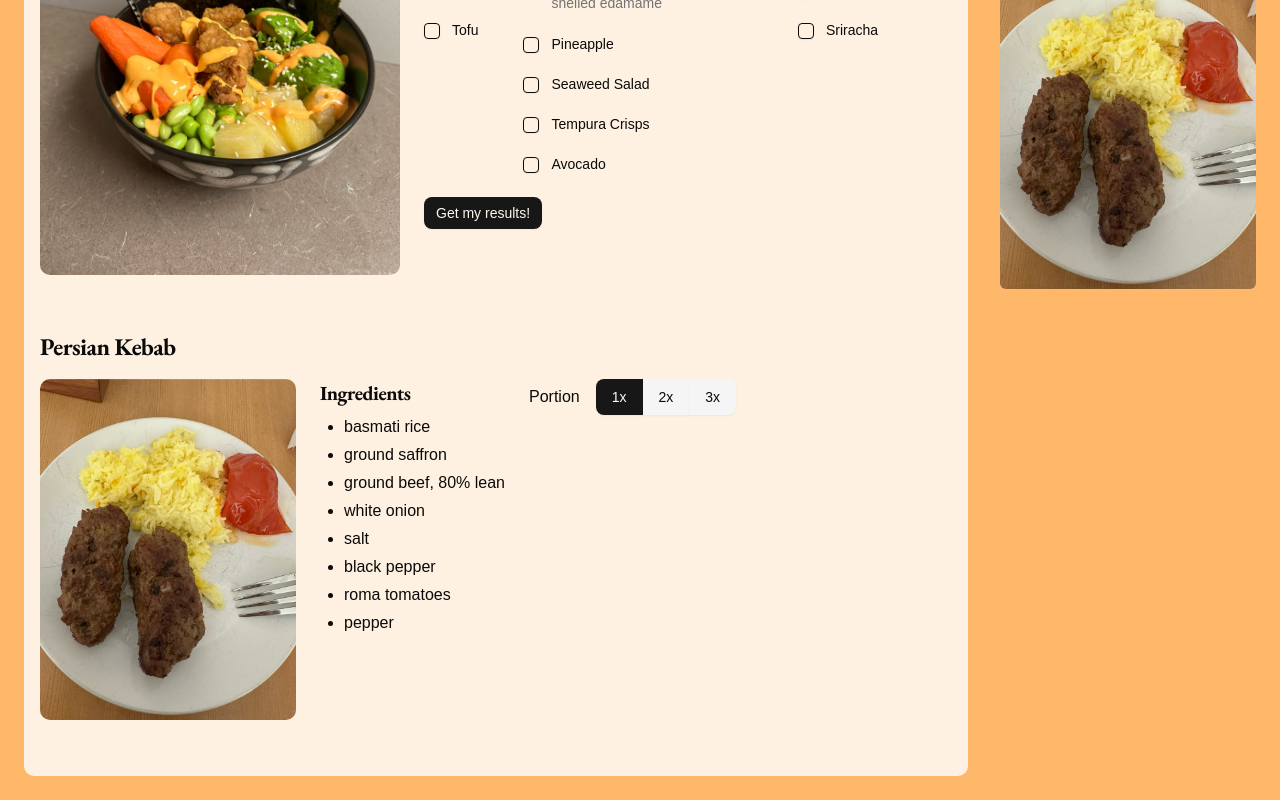
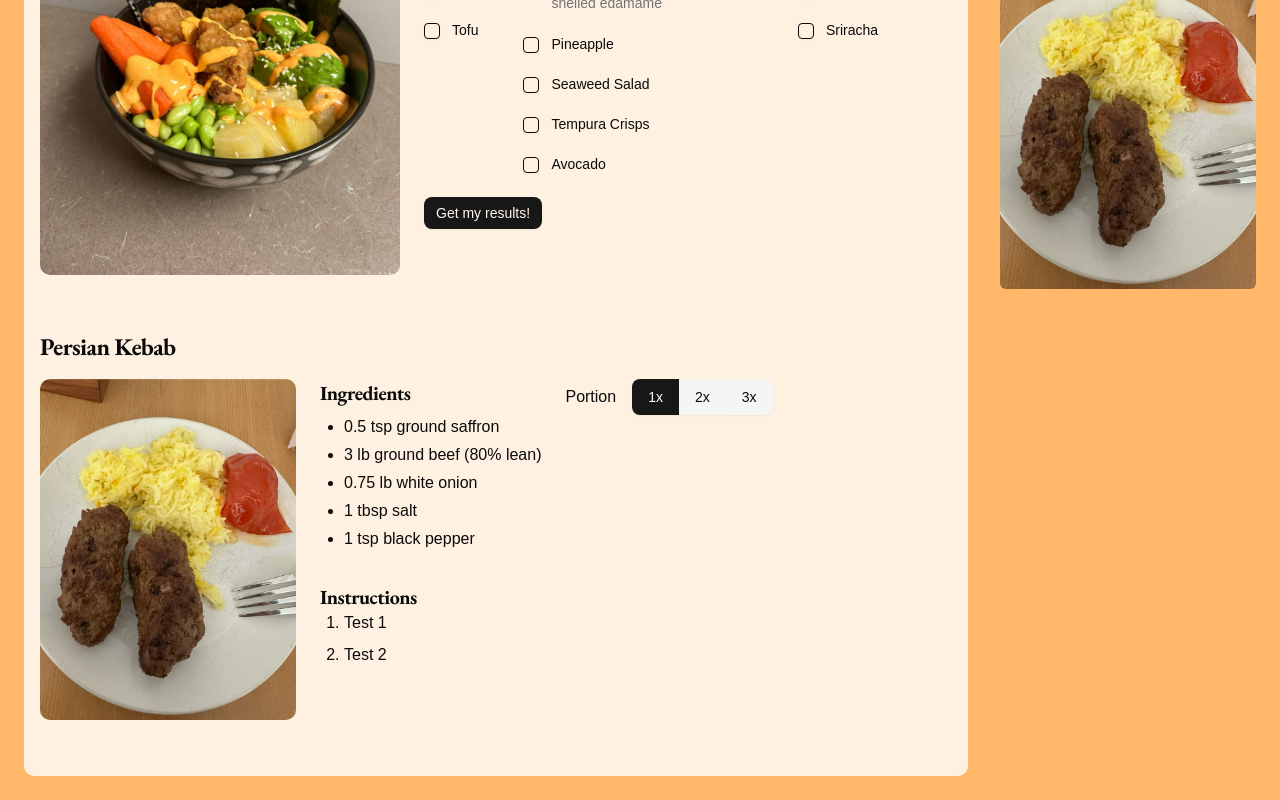
Before and after one commit to ClarenceBallensky/Cooking_Blog, a SvelteKit app: page / in a window 1280 px wide. Shown: the part 1027-1827 px from the top of the page. Built offline with nearby package versions, Linux system fonts and the light colour scheme; a web font is replaced by a local one.

Commit message:
formatting for instructions for persian kebab

```diff
--- a/src/routes/+page.svelte
+++ b/src/routes/+page.svelte
@@ -90,7 +90,23 @@
     let is2x = $derived(portion === 2);
     let is3x = $derived(portion === 3);
 
+    let ingredients = [
+        { name: "ground saffron", amount: .5, unit: "tsp" },
+        { name: "ground beef (80% lean)", amount: 3, unit: "lb" },
+        { name: "white onion", amount: .75, unit: "lb" },
+        { name: "salt", amount: 1, unit: "tbsp" },
+        { name: "black pepper", amount: 1, unit: "tsp" },
+    ];
+
+    let scaledIngredients = $derived(
+        ingredients.map((ingredient) => ({
+            ...ingredient,
+            scaledAmount: ingredient.amount * portion
+        }))
+    );
+
     // end persian kebab portions
+
 </script>
 
 <div class="p-6">
@@ -127,8 +143,8 @@
 
                 <div class="clear-both"></div>
 
-                <Select.Root type="single" name="favoriteFruit" bind:value>
-                    <Select.Trigger class="w-45 text-base font-inherit">
+                <Select.Root type="single" name="sandwichOrQuesadilla" bind:value>
+                    <Select.Trigger class="w-45 text-base font-inherit bg-white">
                         {triggerContent}
                     </Select.Trigger>
                     <Select.Content class="text-base font-inherit">
@@ -477,8 +493,9 @@
 
                 <h2 id="kebab" class="py-4">Persian Kebab</h2>
 
-                <div class="flex gap-6 items-start"> <!-- allows me to put content to the right of the image -->
+                <div class="flex gap-6 items-start">
 
+                    <!-- Image -->
                     <div class="flex-shrink-0">
                         <img
                             src="/images/Persian_Kebab.jpg"
@@ -487,25 +504,28 @@
                         />
                     </div>
 
-                    <div class="flex flex-col gap-2"> <!-- wrapper for ingredients list -->
+                    <!-- RIGHT SIDE COLUMN -->
+                    <div class="flex flex-col gap-8">
+
+                        <!-- Ingredients + Portion Row -->
+                        <div class="flex gap-6 items-start">
+
+                            <div class="flex flex-col gap-2">
                                 <h3>Ingredients</h3>
 
-                        <div class="flex flex-col gap-6">
                                 <ul class="list-disc pl-6 space-y-1">
-                                <li>basmati rice</li>
-                                <li>ground saffron</li>
-                                <li>ground beef, 80% lean</li>
-                                <li>white onion</li>
-                                <li>salt</li>
-                                <li>black pepper</li>
-                                <li>roma tomatoes</li>
-                                <li>pepper</li>
+                                    {#each scaledIngredients as ingredient}
+                                        <li>
+                                            {ingredient.scaledAmount}
+                                            {ingredient.unit ? ` ${ingredient.unit}` : ""}
+                                            {" "}
+                                            {ingredient.name}
+                                        </li>
+                                    {/each}
                                 </ul>
                             </div>
 
-                    </div>
-
-                    <div class="flex items-center gap-4"> <!-- wrapper for portion button -->
+                            <div class="flex gap-4 items-center">
                                 <p>Portion</p>
                                 <ButtonGroup.Root>
                                     <Button onclick={() => portion = 1}
@@ -517,6 +537,7 @@
                                     >
                                         1x
                                     </Button>
+
                                     <Button onclick={() => portion = 2}
                                         class={`py-2 transition-colors ${
                                             is2x
@@ -526,6 +547,7 @@
                                     >
                                         2x
                                     </Button>
+
                                     <Button onclick={() => portion = 3}
                                         class={`py-2 transition-colors ${
                                             is3x
@@ -536,6 +558,20 @@
                                         3x
                                     </Button>
                                 </ButtonGroup.Root>
+                            </div>
+
+                        </div>
+
+                        <!-- Instructions BELOW -->
+                        <div>
+                            <h3>Instructions</h3>
+                            <ol class="list-decimal pl-6 space-y-2">
+                                <li>Test 1</li>
+                                <li>Test 2</li>
+
+                            </ol>
+                        </div>
+
                     </div>
 
                 </div>
```
Lines whose indentation alone changed are shown as unchanged.
